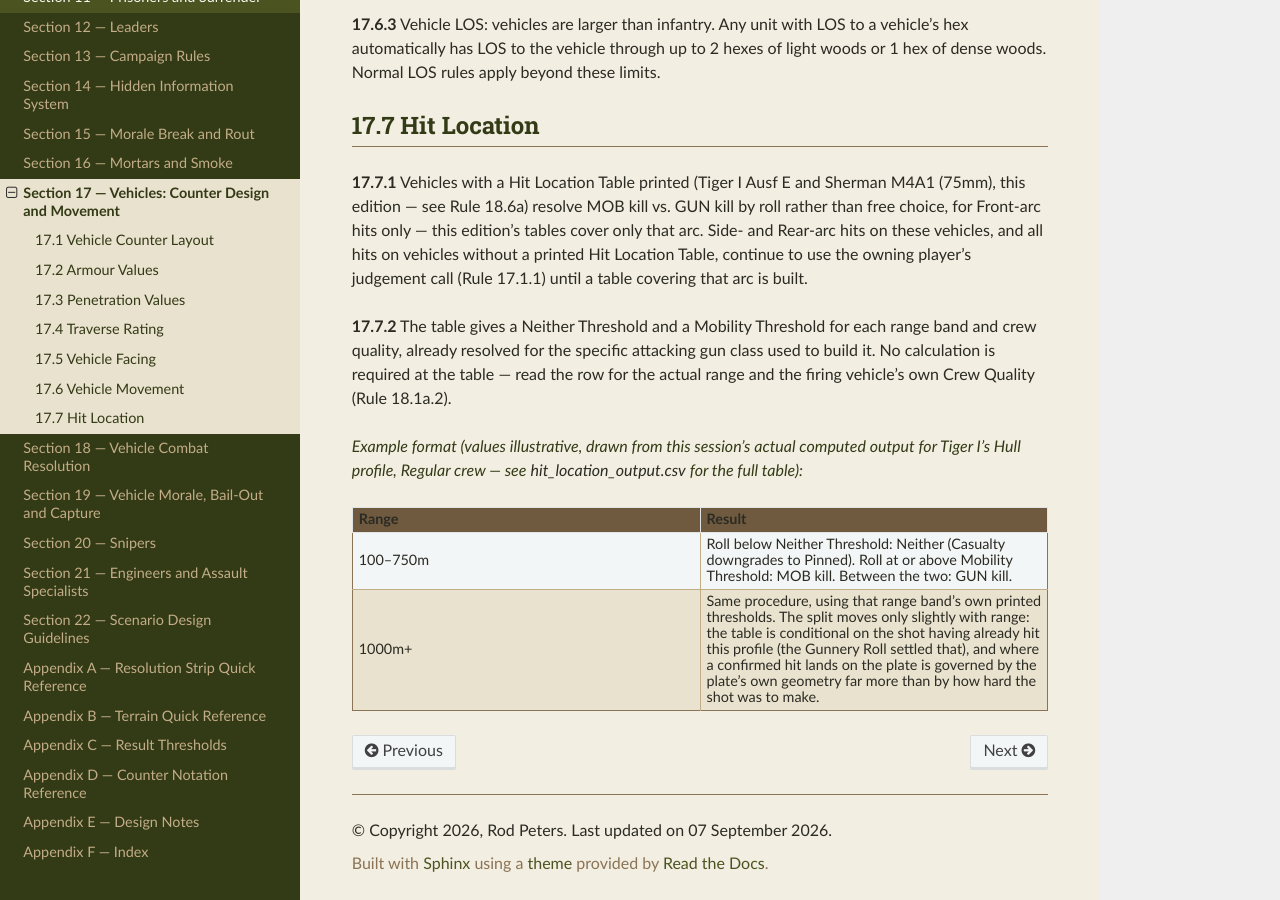
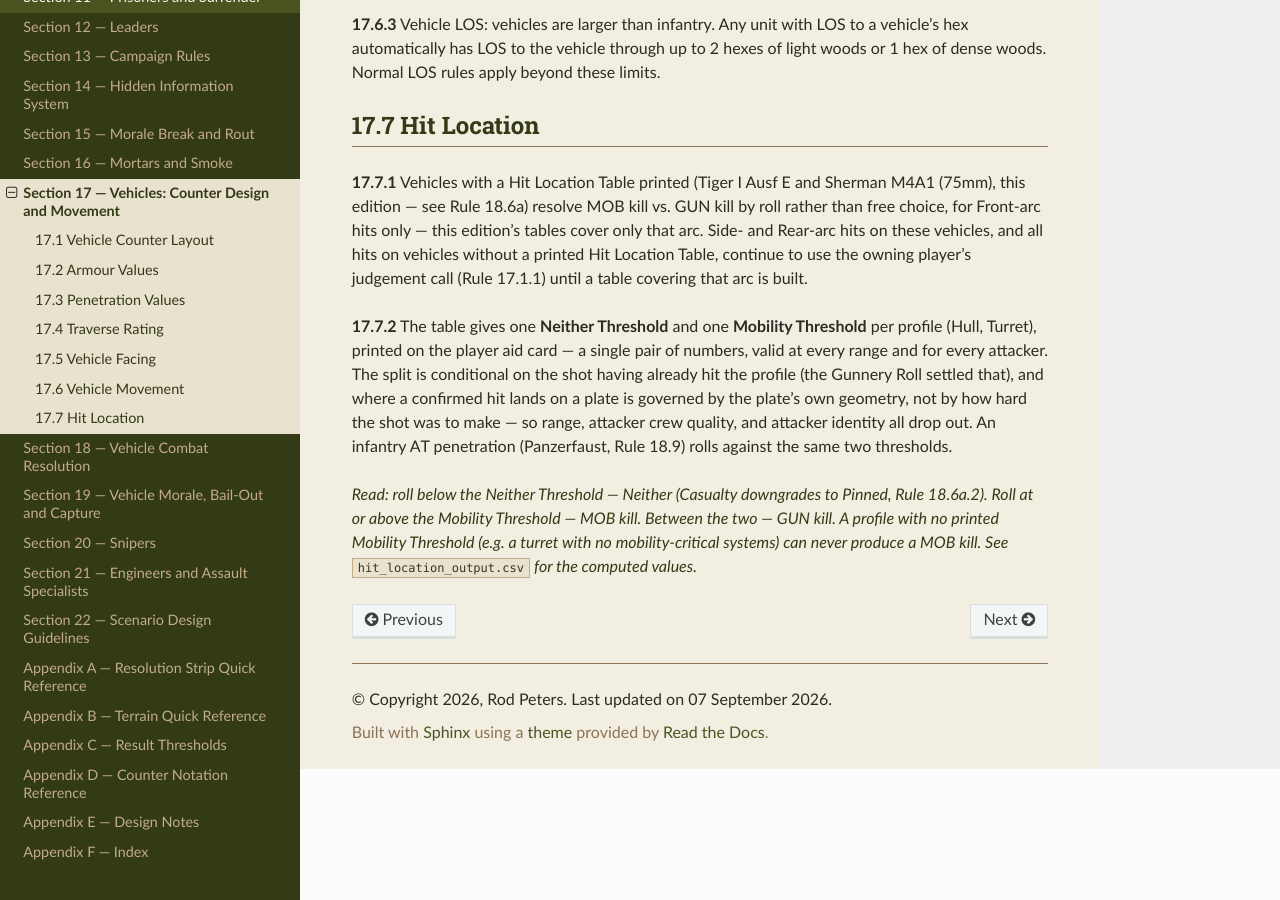
Before and after one commit to spugnoid/wdr-wargame, a Sphinx documentation site: the page built from docs/source/section_17__vehicles_counter_design_and_movement.rst, in a window 1280 px wide and 900 px high, scrolled down 6746 px. Built offline with Sphinx 7.4.7 and the Read the Docs theme 3.1.0, drawn with Linux system fonts in a browser that asks for light colours.

Commit message:
armor_calc+rules: collapse the Hit Location Table to one row per profile (17.7, 18.6a)
Post-conditioning (E.73), the split varies only a couple of points
across the 8-band x 5-quality grid - plate geometry, not shot
difficulty, governs where a confirmed hit lands. The table is now
one Neither/Mobility threshold pair per profile (computed at 500m
regular, printed on the player aid card, 4 rows instead of 160),
valid for every range and attacker - which also defines the
previously-undefined infantry-AT case. Design note E.82.

Co-Authored-By: Claude Fable 5 <noreply@anthropic.com>
Claude-Session: https://claude.ai/code/session_01MRhnethYPpBAmEh6wa83hu

```diff
--- a/docs/source/appendix_e__design_notes.rst
+++ b/docs/source/appendix_e__design_notes.rst
@@ -494,3 +494,8 @@ E.81  AV by Attacker Family; HEAT Reads Its Own Printed Value
 -------------------------------------------------------------
 
 *Design note: two related counter-data fixes. First, 17.2.3 sent uncapped AP to the AV-vs-Capped column, and gave Soviet APBC no legal AV at all (the roster's own T-70 fires it) — but the face-hardening correction is family-dependent (a penalty for capped noses, nothing for APBC, a bonus for the plate against uncapped AP), so the Capped figure understated the four face-hardened plates by 30–70% against those attackers. The pipeline's resolve_av() already computes the right numbers (E.72's own T-70 verdict used them); 17.2.3a now prints the footnote table for the four plates, at the same 75mm reference diameter the printed columns already use, and only there — everywhere else the Capped column is genuinely correct for all three families. Second, the at-table HEAT procedure was unexecutable: 17.2.4 asked players to multiply raw plate thickness (deliberately not on the counter) by an interpolated multiplier at an impact angle no rule computes. Its own justification was backwards — HEAT resistance depends only on the plate, making HEAT the one attack that is perfectly pre-resolvable per arc. The pipeline has emitted av_vs_heat_mm per plate from the start; it is now the printed third AV, HEAT attacks read it directly, and 17.2.7's multiplier table is demoted to designer reference.*
+
+E.82  Hit Location Collapsed to One Row Per Profile
+---------------------------------------------------
+
+*Design note: the original table was 8 range bands × 5 crew qualities × 2 thresholds per profile — 160 numbers for two vehicles — keyed by the ATTACKER'S crew quality read off the TARGET'S table, built from one representative gun but keyed by any attacker's quality, and undefined when the penetrator was a Panzerfaust (no crew quality exists). E.73's conditioning fix revealed why none of that granularity earned its place: the conditional split moves only a couple of points across the entire grid (Tiger hull-front mobility 30.1–33.2% from 100m to 2500m, near-identical across qualities), because where a confirmed hit lands is a property of the plate's geometry, not of the shot's difficulty. The table is now one threshold pair per profile, computed at a representative mid-range engagement (500m, regular) and printed on the player aid card rather than the counter, and the attacker's identity — vehicle or Panzerfaust — is irrelevant at the table. Four rows now cover what 160 did.*
--- a/docs/source/section_17__vehicles_counter_design_and_movement.rst
+++ b/docs/source/section_17__vehicles_counter_design_and_movement.rst
@@ -354,16 +354,6 @@ Casemate vehicles (TRAV 0) never receive a TRAVERSED marker; they have no separa
 
 **17.7.1**  Vehicles with a Hit Location Table printed (Tiger I Ausf E and Sherman M4A1 (75mm), this edition — see Rule 18.6a) resolve MOB kill vs. GUN kill by roll rather than free choice, for Front-arc hits only — this edition's tables cover only that arc. Side- and Rear-arc hits on these vehicles, and all hits on vehicles without a printed Hit Location Table, continue to use the owning player's judgement call (Rule 17.1.1) until a table covering that arc is built.
 
-**17.7.2**  The table gives a Neither Threshold and a Mobility Threshold for each range band and crew quality, already resolved for the specific attacking gun class used to build it. No calculation is required at the table — read the row for the actual range and the firing vehicle's own Crew Quality (Rule 18.1a.2).
+**17.7.2**  The table gives one **Neither Threshold** and one **Mobility Threshold** per profile (Hull, Turret), printed on the player aid card — a single pair of numbers, valid at every range and for every attacker. The split is conditional on the shot having already hit the profile (the Gunnery Roll settled that), and where a confirmed hit lands on a plate is governed by the plate's own geometry, not by how hard the shot was to make — so range, attacker crew quality, and attacker identity all drop out. An infantry AT penetration (Panzerfaust, Rule 18.9) rolls against the same two thresholds.
 
-*Example format (values illustrative, drawn from this session's actual computed output for Tiger I's Hull profile, Regular crew — see* `hit_location_output.csv` *for the full table):*
-
-.. list-table::
-   :header-rows: 1
-
-   * - Range
-     - Result
-   * - 100–750m
-     - Roll below Neither Threshold: Neither (Casualty downgrades to Pinned). Roll at or above Mobility Threshold: MOB kill. Between the two: GUN kill.
-   * - 1000m+
-     - Same procedure, using that range band's own printed thresholds. The split moves only slightly with range: the table is conditional on the shot having already hit this profile (the Gunnery Roll settled that), and where a confirmed hit lands on the plate is governed by the plate's own geometry far more than by how hard the shot was to make.
+*Read: roll below the Neither Threshold — Neither (Casualty downgrades to Pinned, Rule 18.6a.2). Roll at or above the Mobility Threshold — MOB kill. Between the two — GUN kill. A profile with no printed Mobility Threshold (e.g. a turret with no mobility-critical systems) can never produce a MOB kill. See* ``hit_location_output.csv`` *for the computed values.*
--- a/docs/source/section_18__vehicle_combat_resolution.rst
+++ b/docs/source/section_18__vehicle_combat_resolution.rst
@@ -236,7 +236,7 @@ Compares effective PEN (Rule 17.3.1) against the AV of the profile and arc selec
 --------------------
 
 
-**18.6a.1**  Whenever Rule 18.5.1 or 18.6.1 produces a "Component damage — vehicle Casualty" result, roll 1d6+1d8+1d12 (the same combination used for every other attack, Rule 8.5.1) against the target vehicle's own Hit Location Table (Rule 17.7) for the profile that was hit (Hull or Turret, per the Gunnery Roll's own determination, Rule 18.1a) and the actual range to target.
+**18.6a.1**  Whenever Rule 18.5.1 or 18.6.1 produces a "Component damage — vehicle Casualty" result, roll 1d6+1d8+1d12 (the same combination used for every other attack, Rule 8.5.1) against the target vehicle's own Hit Location Table (Rule 17.7) for the profile that was hit (Hull or Turret, per the Gunnery Roll's own determination, Rule 18.1a — Hull for infantry AT weapons, Rule 18.9). One threshold pair per profile covers every range and attacker.
 
 **18.6a.2**  If the roll is below the Neither Threshold, the hit landed somewhere non-critical — downgrade the result from Casualty to Pinned (Rule 18.7) instead. The round penetrated, but nothing essential was destroyed.
 
```
Also changed, not shown: 3 other files.
